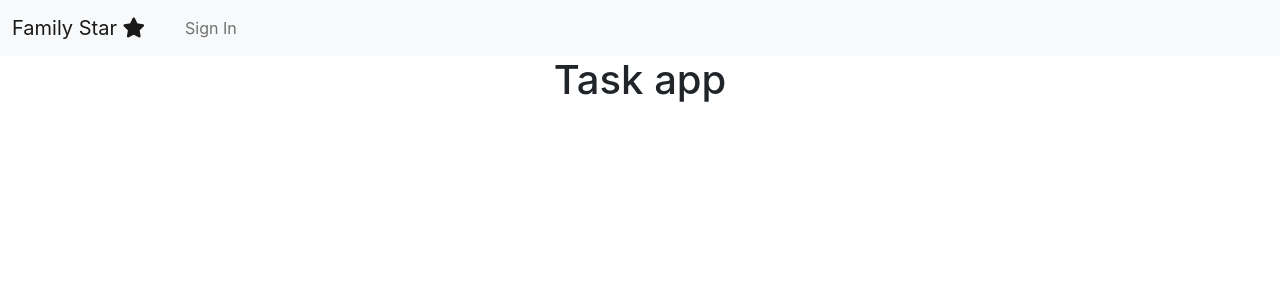
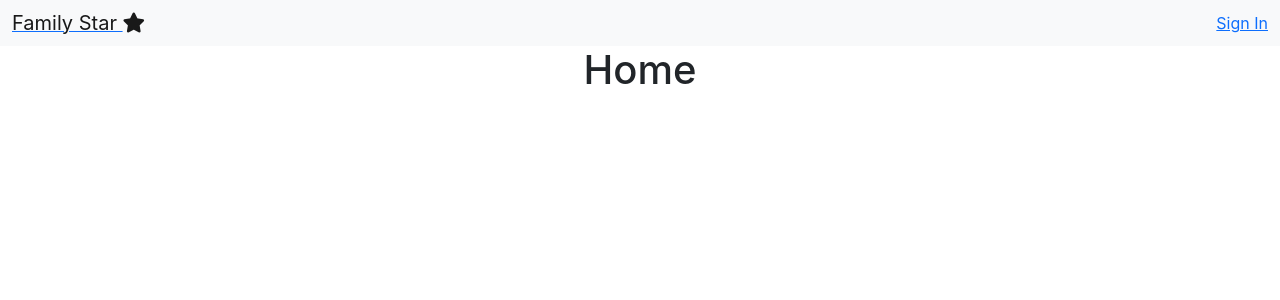
Before and after one commit to MartinaB91/project5-task-app-front, a React (Create React App) app: page / in a window 1280 px wide. Shown: the top 300 px of the page. Built offline with nearby package versions, Linux system fonts and the light colour scheme.

Commit message:
feat: Add routes to navbar

```diff
--- a/src/App.js
+++ b/src/App.js
@@ -1,11 +1,20 @@
 import './App.css';
 import NavBar from './components/NavBar';
+import { Container } from 'react-bootstrap';
+import { Routes, Route } from 'react-router-dom';
+
 
 function App() {
   return (
     <div className="App">
       < NavBar />
-      <h1>Task app</h1>
+      <Container>
+        <Routes>
+          <Route exact path="/" element={<h1>Home</h1>} />
+          <Route exact path="/signin" element={<h1>Sign In</h1>} />
+          <Route exact path="/signup" element={<h1>Sign Up</h1>} />
+        </Routes>
+      </Container>
     </div>
   );
 }
--- a/src/components/NavBar.js
+++ b/src/components/NavBar.js
@@ -1,20 +1,19 @@
 import React from "react";
-import { Navbar, Container, Nav, NavDropdown } from "react-bootstrap";
+import { Navbar, Container, Nav} from "react-bootstrap";
+import { Link } from "react-router-dom";
 
 const NavBar = () => {
     return (
         <Navbar bg="light" expand="lg">
             <Container fluid>
-                <Navbar.Brand href="#">Family Star <i className="fas fa-star"></i></Navbar.Brand>
+                <Link to="/">
+                    <Navbar.Brand href="#">Family Star <i className="fas fa-star"></i></Navbar.Brand>
+                </Link>
                 <Navbar.Toggle aria-controls="navbarScroll" />
-                <Navbar.Collapse id="navbarScroll">
-                    <Nav
-                        className="me-auto my-2 my-lg-0"
-                        navbarScroll
-                    >
-                        <Nav.Link href="#"></Nav.Link>
+                <Navbar.Collapse id="navbarScroll" className="justify-content-end">
+                    <Nav>
                         {/* <Navbar.Text>Change family member</Navbar.Text> */}
-                        <Nav.Link href="#">Sign In</Nav.Link>
+                        <Link to="/signin">Sign In</Link>
                     </Nav>
                 </Navbar.Collapse>
             </Container>
--- a/src/index.js
+++ b/src/index.js
@@ -3,11 +3,15 @@ import ReactDOM from 'react-dom/client';
 import './index.css';
 import App from './App';
 import reportWebVitals from './reportWebVitals';
+import { BrowserRouter as Router } from 'react-router-dom';
+
 
 const root = ReactDOM.createRoot(document.getElementById('root'));
 root.render(
   <React.StrictMode>
-    <App />
+    <Router>
+      <App />
+    </Router>
   </React.StrictMode>
 );
 
```
